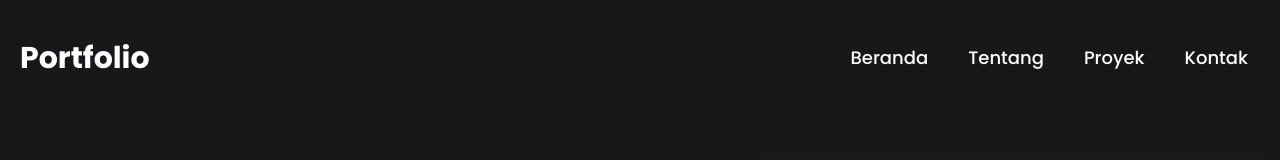
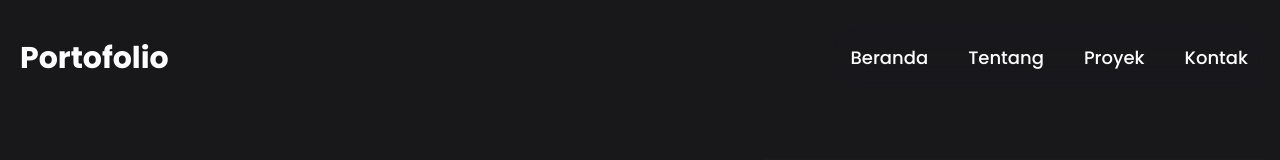
Before and after one commit to isann227/porto, a React (Vite) app: page / in a window 1280 px wide. Shown: the top 160 px of the page. Built offline with nearby package versions, Linux system fonts and the light colour scheme.

Commit message:
update [ typo ]

```diff
--- a/index.html
+++ b/index.html
@@ -10,7 +10,7 @@
   <link rel="preconnect" href="https://fonts.googleapis.com">
   <link rel="preconnect" href="https://fonts.gstatic.com" crossorigin>
   <link href="https://fonts.googleapis.com/css2?family=Poppins:wght@400;500;600;700&display=swap" rel="stylesheet">
-  <title>React Portofolio</title>
+  <title>portofolio</title>
 </head>
 
 <body class="bg-zinc-900 text-white" id="beranda">
--- a/src/components/Navbar.jsx
+++ b/src/components/Navbar.jsx
@@ -21,7 +21,7 @@ const Navbar = () => {
     <div className="navbar py-7 flex items-center justify-between">
       <div className="logo">
         <h1 className="text-3xl font-bold bg-white text-black p-1 md:bg-transparent
-        md:text-white">Portfolio</h1>
+        md:text-white">Portofolio</h1>
       </div>
       <ul className={`menu flex items-center sm:gap-10 gap-4 md:static fixed left-1/2 -translate-x-1/2
       md:-translate-x-0 md:opacity-100 bg-white/30 backdrop-blur-md p-4 rounded-2xl rounded-bl-2xl md:bg-transparent transition-all md:transition-none z-40 ${active ? "top-0 opacity-100" : "-top-10 opacity-0"}`}>
```
